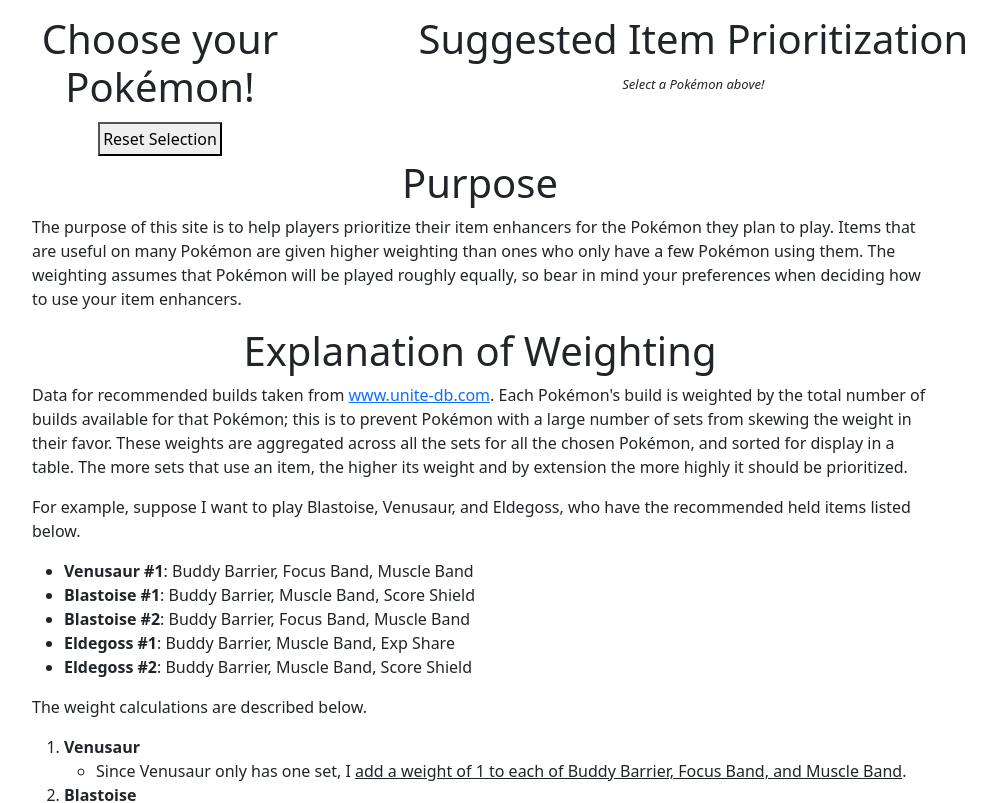
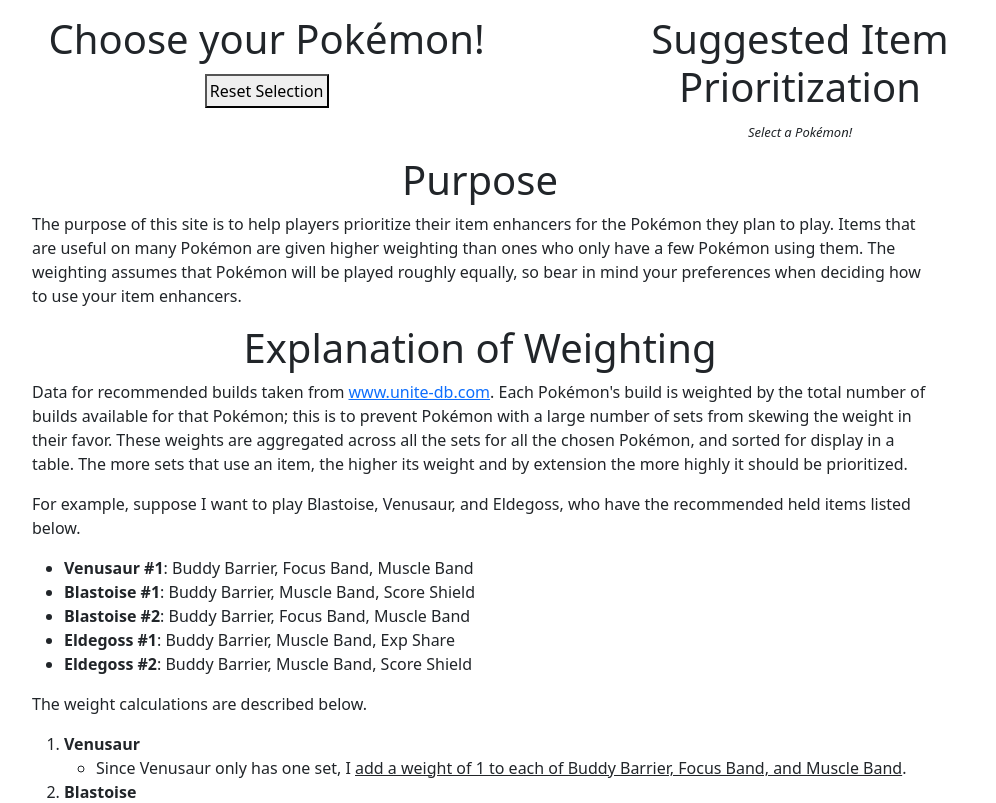
Before and after one commit to aturfah/unite-item-prioritization, a React (Create React App) app: page / in a window 1280 px wide. Shown: the top 803 px of the page, without its empty margins (160-1156 px from the left). Built offline with nearby package versions, Linux system fonts and the light colour scheme; no server answers.

Commit message:
Change column size

```diff
--- a/src/src/pageLayout.js
+++ b/src/src/pageLayout.js
@@ -115,7 +115,7 @@
     }
 
     render() {
-        let itemTable = <i>Select a Pok&eacute;mon above!</i>
+        let itemTable = <i>Select a Pok&eacute;mon!</i>
         if (this.state.selectedPokemon.length !== 0) {
             itemTable = this._generateItemPrioritizationTable()
         }
@@ -123,14 +123,14 @@
 
             <div className='row'>
                 <div className="col-1"></div>
-                <div className="left-col col-md-4 col-s-10">
+                <div className="left-col col-md-6 col-s-10">
                     <h1>Choose your Pok&eacute;mon!</h1>
                     <div>
                         <button className="reset-button" onClick={this._resetPokemon}>Reset Selection</button>
                     </div>
                     {this._generatePokemonNameDisplay()}
                 </div>
-                <div className="right-col col-md-6 col-s-10">
+                <div className="right-col col-md-4 col-s-10">
                     <h1>Suggested Item Prioritization</h1>
                     <div className="weight-table">
                         {itemTable}
```
